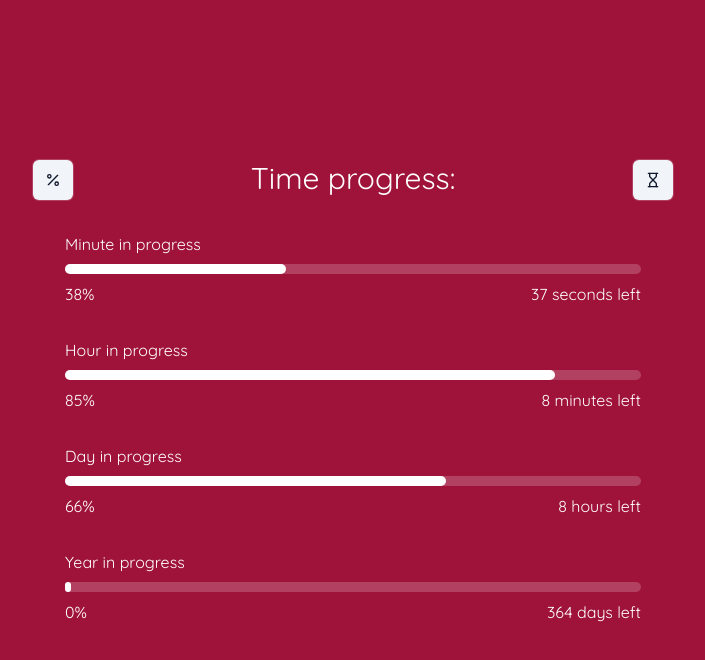
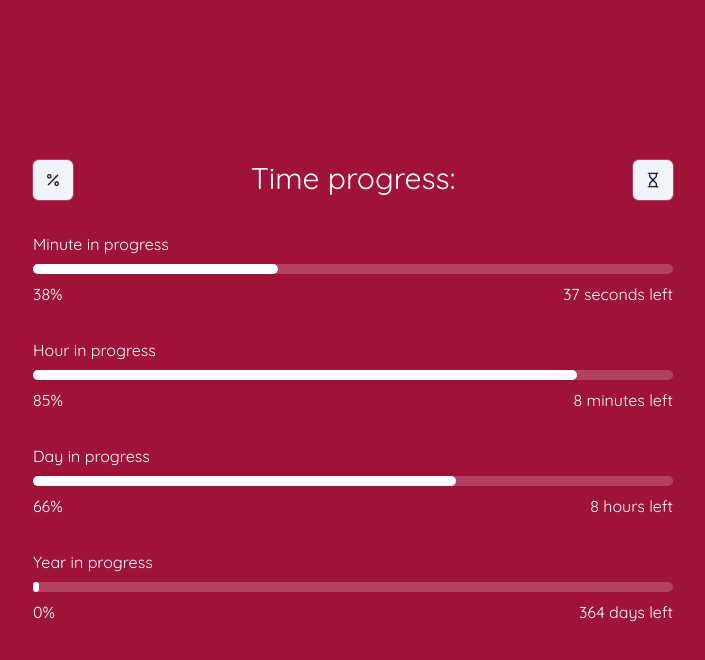
Before and after one commit to MrSnor/Time-Progress, a React (Vite) app: page / in a window 1280 px wide. Shown: the top 660 px of the page, without its empty margins (287-992 px from the left). Built offline with nearby package versions, Linux system fonts and the light colour scheme.

Commit message:
Update UI of App.jsx

```diff
--- a/src/App.jsx
+++ b/src/App.jsx
@@ -17,7 +17,7 @@ const Index = () => {
 
   return (
     <>
-      <div className="font-SF-Pro-Display grid min-h-screen place-content-center bg-rose-800 text-white">
+      <div className="grid min-h-screen place-content-center bg-rose-800 text-white">
         <div className="title mb-4 flex justify-between text-center text-3xl">
           {/* percent toggle */}
           <Toggle
@@ -38,7 +38,7 @@ const Index = () => {
             <Hourglass className="h-4 w-4" />{" "}
           </Toggle>
         </div>
-        <div className="container w-[90vw] sm:w-[40rem]">
+        <div className="w-[90vw] sm:w-[40rem]">
           <ProgressMinute />
           <ProgressHour />
           <ProgressDay />
```
